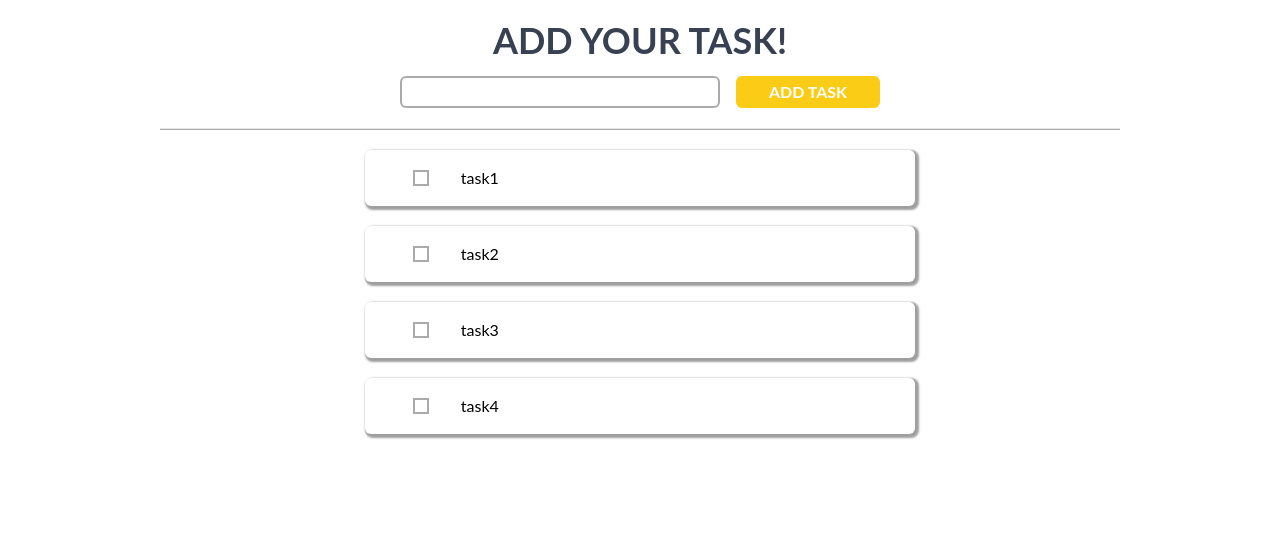
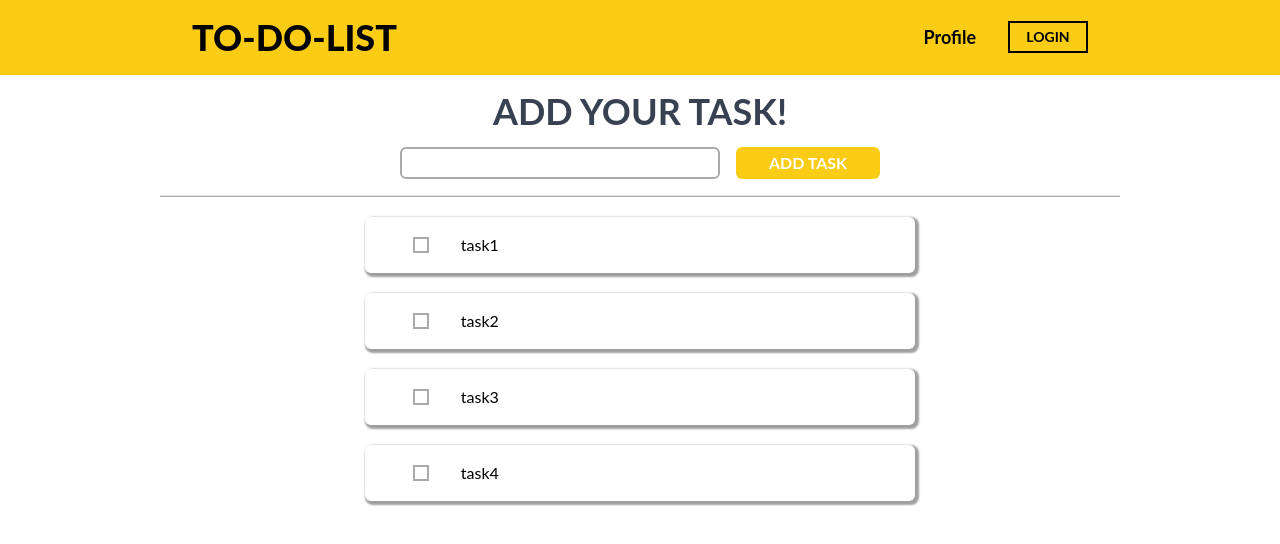
Before and after one commit to Swapnil-Mannurkar/to-do-list, a Next.js app: page / in a window 1280 px wide. Shown: the top 544 px of the page. Built offline with nearby package versions, Linux system fonts and the light colour scheme.

Commit message:
navigation bar

```diff
--- /dev/null
+++ b/components/ui/Layout.jsx
@@ -0,0 +1,14 @@
+import React from "react";
+import styles from "./Layout.module.css";
+import NavigationBar from "./NavigationBar";
+
+const Layout = (props) => {
+  return (
+    <div className={styles.container}>
+      <NavigationBar />
+      {props.children}
+    </div>
+  );
+};
+
+export default Layout;
--- /dev/null
+++ b/components/ui/NavigationBar.jsx
@@ -0,0 +1,21 @@
+import React from "react";
+import styles from "./NavigationBar.module.css";
+import Link from "next/link";
+
+const NavigationBar = () => {
+  return (
+    <nav className={styles.navigationBar}>
+      <Link href="/">
+        <h1 className={styles.logo}>TO-DO-LIST</h1>
+      </Link>
+      <ul className={styles.navList}>
+        <Link href={"/profile"}>Profile</Link>
+        <Link href={"/auth"}>
+          <button>Login</button>
+        </Link>
+      </ul>
+    </nav>
+  );
+};
+
+export default NavigationBar;
--- /dev/null
+++ b/components/ui/NavigationBar.module.css
@@ -0,0 +1,15 @@
+.navigationBar {
+  @apply w-full h-[10%] flex bg-yellow-400 font-bold justify-between items-center px-48;
+}
+
+.logo {
+  @apply text-[2.25rem] font-extrabold;
+}
+
+.navList {
+  @apply flex gap-8 items-center text-lg
+}
+
+.navList button {
+  @apply w-20 border-2 border-black uppercase text-sm py-1
+}
--- a/pages/_app.js
+++ b/pages/_app.js
@@ -1,5 +1,10 @@
-import '@/styles/globals.css'
+import Layout from "@/components/ui/Layout";
+import "@/styles/globals.css";
 
 export default function App({ Component, pageProps }) {
-  return <Component {...pageProps} />
+  return (
+    <Layout>
+      <Component {...pageProps} />
+    </Layout>
+  );
 }
--- a/pages/index.js
+++ b/pages/index.js
@@ -1,11 +1,10 @@
 import React from "react";
-import styles from "./homePage.module.css";
 import SearchBar from "@/components/home/SearchBar";
 import ToDoList from "@/components/home/ToDoList";
 
 const HomePage = () => {
   return (
-    <div className={styles.container}>
+    <>
       <SearchBar />
       <hr
         style={{
@@ -15,7 +14,7 @@ const HomePage = () => {
         }}
       />
       <ToDoList />
-    </div>
+    </>
   );
 };
 
```
Also changed, not shown: components/ui/Layout.module.css (renamed from pages/homePage.module.css).
